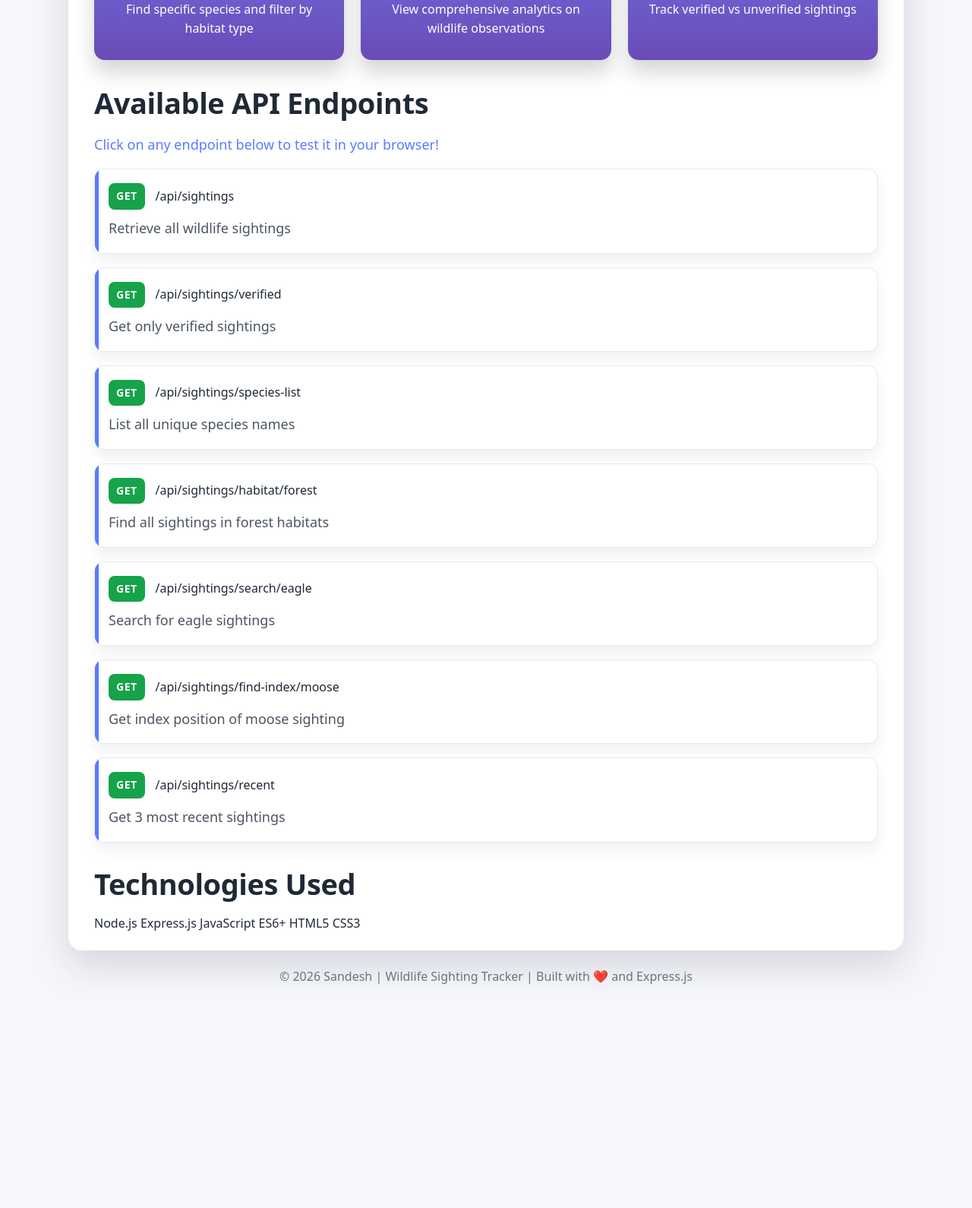
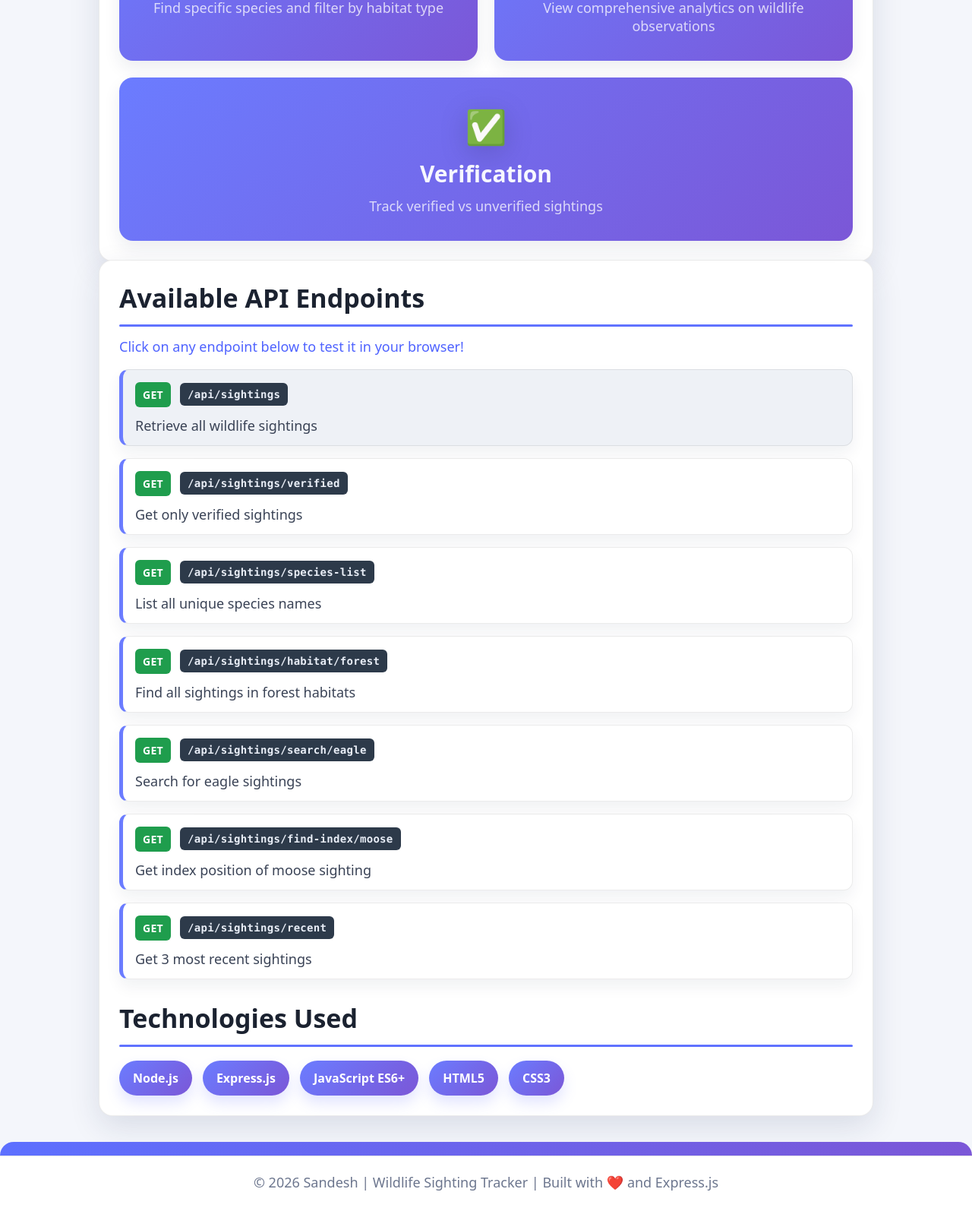
Before and after one commit to CodeCosmic00/wildlife-tracker, a website: page views/index.html in a window 1280 px wide. Shown: the part 1152-2742 px from the top of the page at 76% size. Before the commit the page ends 2461 px from the top, so only its background shows below. Drawn offline with Linux system fonts and the light colour scheme.

Commit message:
Update CSS styling

```diff
--- a/public/css/styles.css
+++ b/public/css/styles.css
@@ -1,223 +1,276 @@
-* { box-sizing: border-box; }
-html, body { margin: 0; padding: 0; }
-body {
-  font-family: system-ui, -apple-system, Segoe UI, Roboto, Arial, sans-serif;
-  color: #1f2937;
-  background: #f6f7fb;
-  line-height: 1.6;
+:root {
+  --bg: #f4f6fb;
+  --text: #1b2230;
+  --muted: #77819a;
+
+  --blue: #4f63ff;
+  --blue2: #6a7cff;
+
+  --card: #ffffff;
+  --border: rgba(0, 0, 0, 0.08);
+
+  --shadow: 0 14px 40px rgba(25, 40, 80, 0.12);
+  --shadow-soft: 0 10px 22px rgba(25, 40, 80, 0.08);
+
+  --radius: 18px;
 }
 
-a { color: inherit; text-decoration: none; }
+* { box-sizing: border-box; }
 
-.hero {
-  padding: 64px 24px 48px;
-  max-width: 1100px;
+body {
+  margin: 0;
+  font-family: system-ui, -apple-system, Segoe UI, Roboto, Arial, sans-serif;
+  background: var(--bg);
+  color: var(--text);
+}
+
+.container {
+  width: min(1020px, calc(100% - 40px));
   margin: 0 auto;
 }
 
-.hero h1 {
-  margin: 0 0 10px;
+.hero {
+  background: #f7f8ff;
+  padding: 44px 0 26px;
+}
+
+.hero-inner { padding: 0 2px; }
+
+.hero-title {
+  margin: 0;
+  font-size: 46px;
+  font-weight: 850;
+  letter-spacing: -0.8px;
+}
+
+.hero-sub {
+  margin: 10px 0 0;
+  font-size: 22px;
+  color: var(--muted);
+}
+
+.strip {
+  height: 64px;
+  background: linear-gradient(90deg, #5d70ff, #7b57d7);
+  border-bottom-left-radius: 26px;
+  border-bottom-right-radius: 26px;
+}
+
+.section-card {
+  background: var(--card);
+  margin-top: -28px;
+  margin-bottom: 26px;
+  border-radius: var(--radius);
+  box-shadow: var(--shadow);
+  border: 1px solid var(--border);
+  padding: 26px;
+}
+
+.section-title {
+  margin: 0;
+  font-size: 34px;
+  font-weight: 850;
+}
+
+.section-underline {
+  margin-top: 12px;
+  height: 3px;
+  background: var(--blue);
+  width: 100%;
+  border-radius: 100px;
+  opacity: 0.9;
+}
+
+.mt { margin-top: 28px; }
+
+.muted {
+  margin: 18px 0 0;
+  color: var(--muted);
+  font-size: 18px;
+  line-height: 1.7;
+}
+
+.about {
+  text-align: center;
+  padding: 12px 6px 6px;
+}
+
+.avatar-wrap {
+  width: 170px;
+  height: 170px;
+  margin: 18px auto 0;
+  border-radius: 999px;
+  padding: 6px;
+  background: linear-gradient(180deg, #6b7cff, #5a4fe0);
+  box-shadow: 0 10px 30px rgba(90, 79, 224, 0.25);
+}
+
+.avatar {
+  width: 100%;
+  height: 100%;
+  border-radius: 999px;
+  object-fit: cover;
+  border: 4px solid rgba(255, 255, 255, 0.92);
+  background: #fff;
+}
+
+.hello {
+  margin: 18px 0 6px;
+  color: var(--blue2);
+  font-size: 34px;
+  font-weight: 850;
+}
+
+.about-text {
+  margin: 10px auto 0;
+  max-width: 820px;
+  color: #2b3447;
+  font-size: 18px;
+  line-height: 1.8;
+}
+
+.feature-grid {
+  display: grid;
+  gap: 22px;
+  margin-top: 22px;
+  grid-template-columns: repeat(1, 1fr);
+}
+
+.feature-card {
+  border-radius: 18px;
+  padding: 34px 16px;
+  background: linear-gradient(135deg, #6b7cff, #7b57d7);
+  box-shadow: var(--shadow-soft);
+  text-align: center;
+  color: #f7f8ff;
+}
+
+.feature-icon {
   font-size: 44px;
-  letter-spacing: -0.5px;
+  margin-bottom: 12px;
+  filter: drop-shadow(0 8px 18px rgba(0,0,0,0.15));
+}
+
+.feature-title {
+  font-size: 30px;
+  font-weight: 850;
+  margin: 0;
+}
+
+.feature-sub {
+  margin-top: 10px;
+  font-size: 18px;
+  color: rgba(255,255,255,0.75);
+}
+
+.hint {
+  margin: 14px 0 0;
+  color: var(--blue);
+  font-size: 18px;
+}
+
+.endpoint-list {
+  margin-top: 18px;
+  display: grid;
+  gap: 16px;
+}
+
+.endpoint {
+  display: block;
+  text-decoration: none;
+  background: #ffffff;
+  border-radius: 12px;
+  border: 1px solid var(--border);
+  box-shadow: 0 10px 20px rgba(20, 30, 70, 0.06);
+  padding: 16px 16px 14px;
+  border-left: 5px solid #6b7cff;
+  transition: transform 0.12s ease, box-shadow 0.12s ease;
+}
+
+.endpoint:hover {
+  transform: translateY(-2px);
+  box-shadow: 0 14px 26px rgba(20, 30, 70, 0.10);
+}
+
+.endpoint-active {
+  background: #eef1f6;
+}
+
+.endpoint-top {
   display: flex;
   align-items: center;
   gap: 12px;
 }
 
-.hero .subtitle {
-  margin: 0;
-  font-size: 22px;
-  color: #8b95a7;
+.badge {
+  display: inline-flex;
+  align-items: center;
+  justify-content: center;
+  border-radius: 6px;
+  padding: 7px 10px;
+  font-weight: 800;
+  font-size: 14px;
+  letter-spacing: 0.3px;
 }
 
-.page-band {
-  background: linear-gradient(90deg, #6a7df0 0%, #6b4bb6 60%, #6b4bb6 100%);
-  padding: 44px 20px 60px;
+.badge-get {
+  background: #1f9d4d;
+  color: #fff;
 }
 
-.container {
-  max-width: 1100px;
-  margin: 0 auto;
-  background: #ffffff;
-  border-radius: 18px;
-  box-shadow: 0 20px 50px rgba(17, 24, 39, 0.15);
-  padding: 34px 34px 22px;
+.badge-route {
+  background: #2d3a4a;
+  color: #e9eef7;
+  font-family: ui-monospace, SFMono-Regular, Menlo, Monaco, Consolas, "Liberation Mono", monospace;
 }
 
-.section-title {
-  font-size: 38px;
-  margin: 0 0 10px;
-  letter-spacing: -0.4px;
-}
-
-.section-rule {
-  height: 3px;
-  width: 100%;
-  background: #5a7bff;
-  border-radius: 999px;
-  margin: 0 0 26px;
-}
-
-.about-grid {
-  display: grid;
-  grid-template-columns: 260px 1fr;
-  gap: 26px;
-  align-items: start;
-  margin-bottom: 28px;
-}
-
-.avatar {
-  width: 240px;
-  height: 240px;
-  border-radius: 999px;
-  object-fit: cover;
-  border: 6px solid #6a7df0;
-  box-shadow: 0 14px 30px rgba(90, 123, 255, 0.25);
-}
-
-.hello {
-  margin: 0 0 12px;
-  color: #6a7df0;
-  font-size: 32px;
-  font-weight: 800;
-}
-
-.about-text {
-  margin: 0 0 16px;
-  color: #4b5563;
+.endpoint-desc {
+  margin-top: 12px;
+  color: #3a4356;
   font-size: 18px;
 }
 
-.feature-grid {
-  display: grid;
-  grid-template-columns: repeat(3, 1fr);
-  gap: 22px;
-  margin: 18px 0 26px;
+.chips {
+  margin-top: 18px;
+  display: flex;
+  flex-wrap: wrap;
+  gap: 14px;
 }
 
-.feature-card {
-  background: linear-gradient(180deg, #6a7df0 0%, #6b4bb6 100%);
-  border-radius: 14px;
-  padding: 28px 22px;
-  min-height: 220px;
-  box-shadow: 0 16px 26px rgba(17, 24, 39, 0.18);
-  text-align: center;
-  color: #ffffff;
+.chip {
+  background: linear-gradient(135deg, #6b7cff, #7b57d7);
+  color: #fff;
+  padding: 12px 18px;
+  border-radius: 999px;
+  font-weight: 750;
+  box-shadow: 0 10px 18px rgba(100, 110, 255, 0.18);
 }
 
-.feature-icon {
-  font-size: 40px;
-  margin-bottom: 10px;
+.footer {
+  margin-top: 34px;
 }
 
-.feature-title {
-  margin: 0;
-  font-size: 28px;
-  font-weight: 900;
+.footer-strip {
+  height: 18px;
+  background: linear-gradient(90deg, #5d70ff, #7b57d7);
+  border-top-left-radius: 22px;
+  border-top-right-radius: 22px;
 }
 
-.feature-desc {
-  margin: 10px auto 0;
-  max-width: 260px;
-  color: rgba(255, 255, 255, 0.8);
+.footer-inner {
+  background: #ffffff;
+  border-top: 1px solid var(--border);
+  text-align: center;
+  padding: 22px 14px;
+  color: #6c768e;
   font-size: 18px;
 }
 
-.hint {
-  margin: 8px 0 18px;
-  color: #5a7bff;
-  font-size: 18px;
+@media (min-width: 900px) {
+  .feature-grid {
+    grid-template-columns: repeat(2, 1fr);
+  }
+  .feature-grid .feature-card:nth-child(3) {
+    grid-column: 1 / -1;
+  }
 }
-
-.endpoint-list {
-  display: grid;
-  gap: 18px;
-  margin: 0 0 24px;
-}
-
-.endpoint {
-  display: block;
-  padding: 18px 18px;
-  border-radius: 12px;
-  background: #ffffff;
-  border: 1px solid #e5e7eb;
-  box-shadow: 0 10px 18px rgba(17, 24, 39, 0.06);
-  position: relative;
-  overflow: hidden;
-}
-
-.endpoint::before {
-  content: "";
-  position: absolute;
-  left: 0;
-  top: 0;
-  width: 5px;
-  height: 100%;
-  background: #5a7bff;
-}
-
-.endpoint-top {
-  display: flex;
-  gap: 14px;
-  align-items: center;
-  margin-bottom: 10px;
-}
-
-.badge-get {
-  background: #16a34a;
-  color: #ffffff;
-  font-weight: 800;
-  font-size: 14px;
-  padding: 6px 10px;
-  border-radius: 8px;
-  letter-spacing: 0.5px;
-}
-
-.path-pill {
-  background: #1f2937;
-  color: #ffffff;
-  font-family: ui-monospace, SFMono-Regular, Menlo, Monaco, Consolas, "Liberation Mono", monospace;
-  font-size: 14px;
-  padding: 8px 12px;
-  border-radius: 8px;
-}
-
-.endpoint-desc {
-  margin: 0;
-  color: #4b5563;
-  font-size: 18px;
-}
-
-.endpoint:hover {
-  transform: translateY(-1px);
-  box-shadow: 0 14px 22px rgba(17, 24, 39, 0.10);
-}
-
-.tech-row {
-  display: flex;
-  flex-wrap: wrap;
-  gap: 14px;
-  padding: 6px 0 18px;
-}
-
-.tech-pill {
-  background: linear-gradient(180deg, #6a7df0 0%, #6b4bb6 100%);
-  color: #ffffff;
-  padding: 10px 18px;
-  border-radius: 999px;
-  font-weight: 800;
-  box-shadow: 0 10px 18px rgba(17, 24, 39, 0.10);
-}
-
-.footer {
-  text-align: center;
-  color: #6b7280;
-  padding: 22px 8px 10px;
-}
-
-@media (max-width: 900px) {
-  .feature-grid { grid-template-columns: 1fr; }
-  .about-grid { grid-template-columns: 1fr; }
-  .avatar { width: 200px; height: 200px; margin: 0 auto; display: block; }
-  .hero h1 { font-size: 36px; }
-}
```
